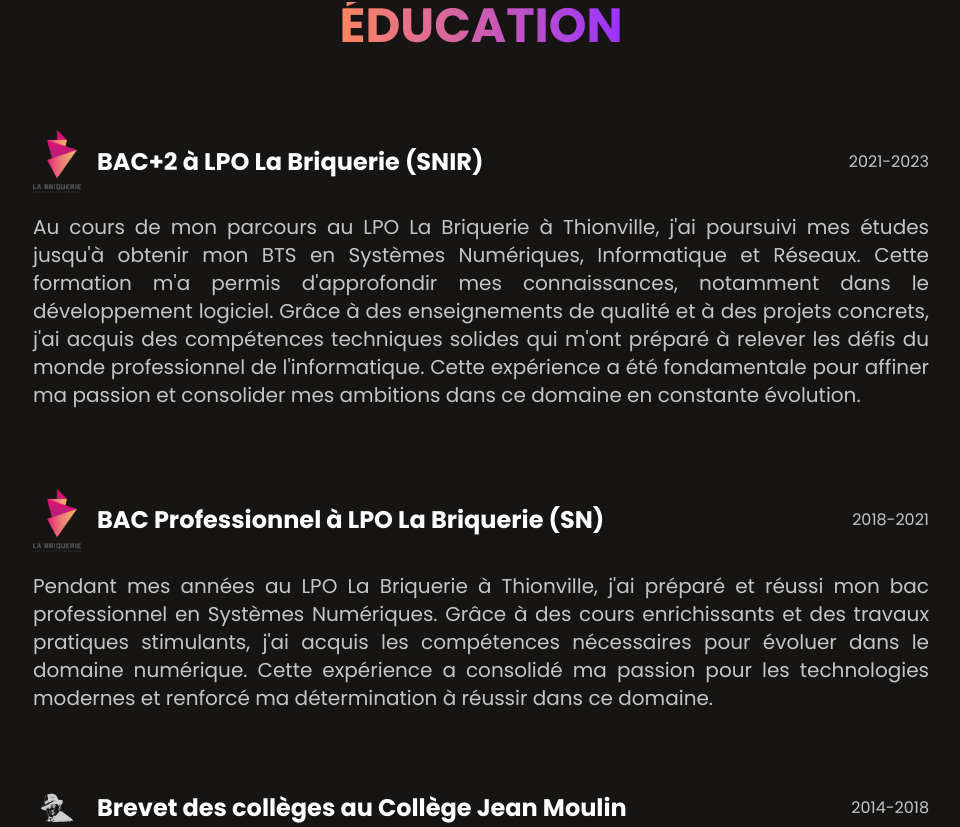
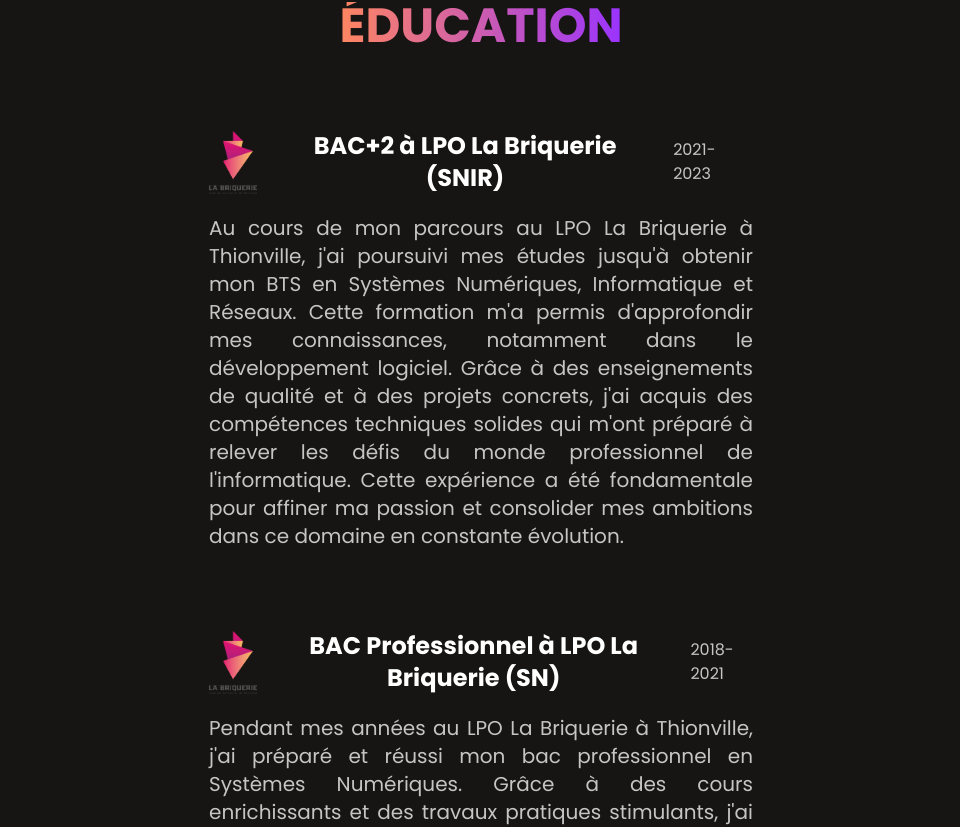
Before and after one commit to MehdiDiasGomes/Mon-portfolio, a React (Vite) app: page / in a window 1280 px wide. Shown: the part 2151-2978 px from the top of the page, without its empty margins (159-1119 px from the left). Built offline with nearby package versions, Linux system fonts and the light colour scheme.

Commit message:
✅ Ajustement taille educ

```diff
--- a/src/Pages/Education.jsx
+++ b/src/Pages/Education.jsx
@@ -11,7 +11,7 @@ const Experiences = () => {
             </div>
 
 
-            <div className="flex flex-col gap-20 sm:px-10 md:px-14 lg:px-0">
+            <div className="flex flex-col gap-20 sm:px-10 md:px-16 lg:px-44">
                 <Fade left>
                     {EducationConst.map((e, index) => (
                         <EducComp key={index} img={e.img} titre={e.titre} date={e.date} parag={e.parag} />
```
